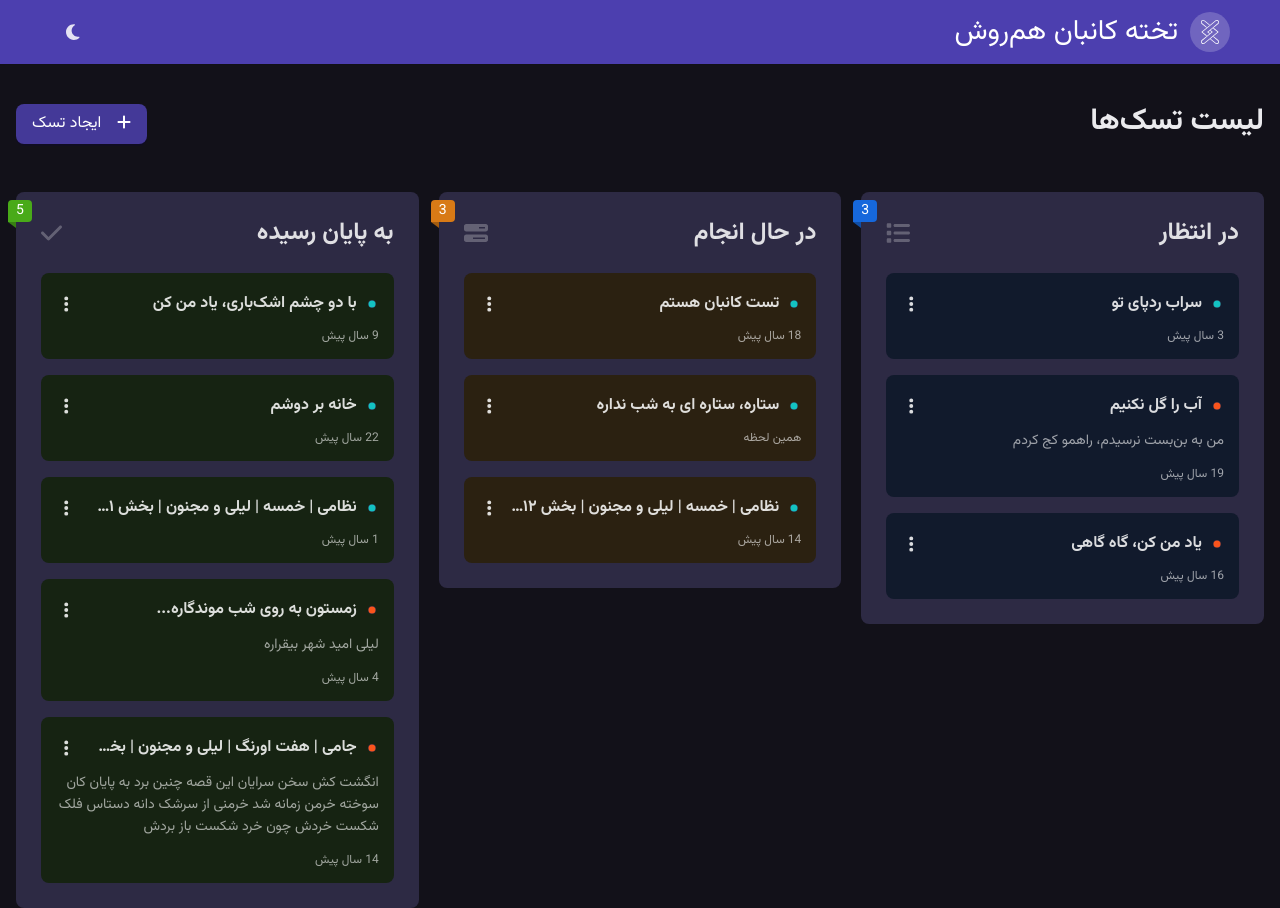
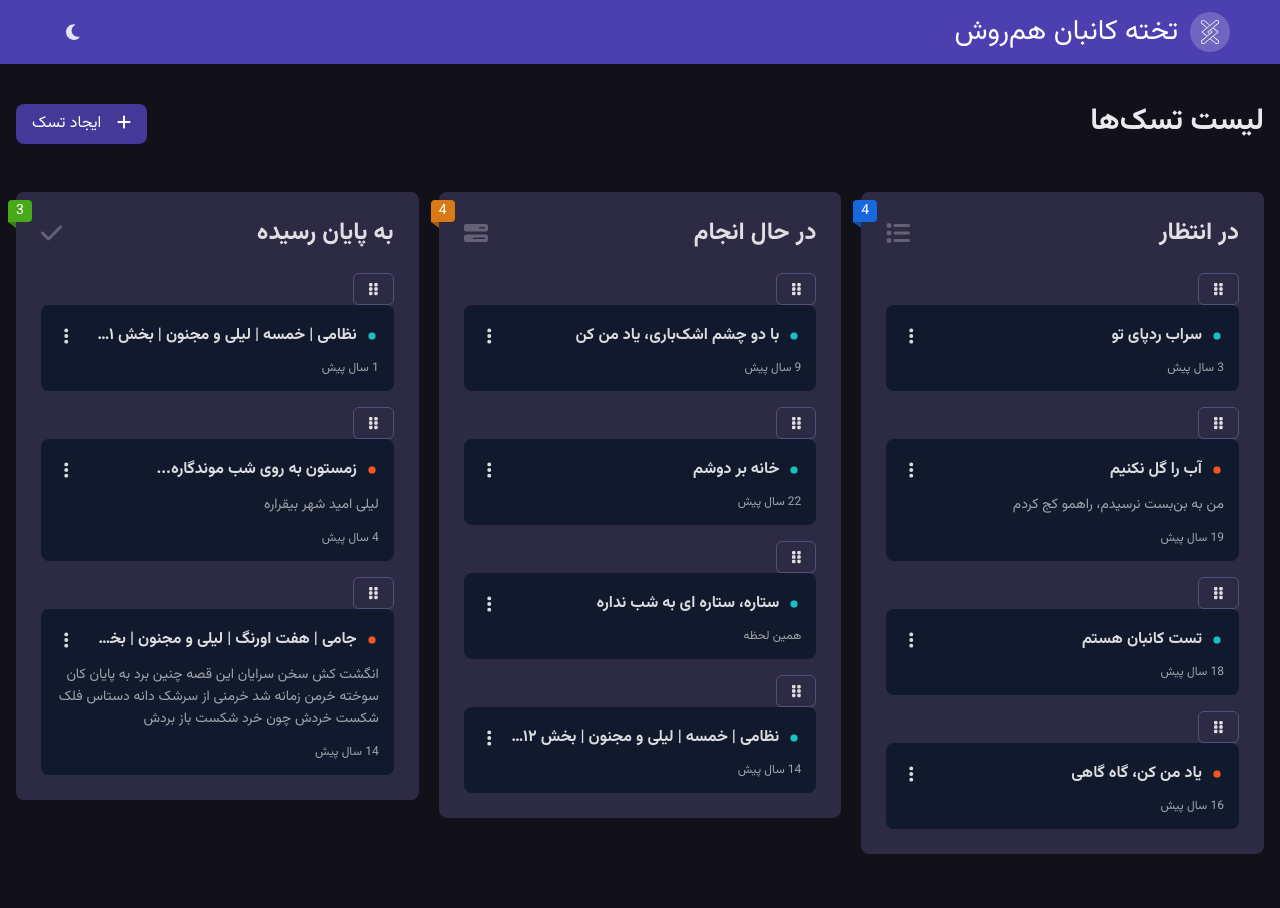
Before and after one commit to amir2mi/hamravesh-kanban, a React (Vite) app: page / in a window 1280 px wide. After the commit the page ends 854 px from the top, so only its background shows below. Built offline with nearby package versions, Linux system fonts and the light colour scheme.

Commit message:
Added basic dnd implementation between status and in vertical column

```diff
--- a/src/components/Kanban/card.tsx
+++ b/src/components/Kanban/card.tsx
@@ -3,11 +3,11 @@ import { Badge, Button, Card, Dropdown, theme } from "antd";
 import type { MenuProps } from "antd";
 import { FontAwesomeIcon } from "@fortawesome/react-fontawesome";
 import { faEllipsisVertical, faPenToSquare, faTrash } from "@fortawesome/free-solid-svg-icons";
-import { removeTodo, TodosStateProps } from "@store/todos";
+import { removeTodo, TodoItemProps } from "@store/todos";
 import { useMemo } from "react";
 import { useDispatch } from "react-redux";
 
-interface KanbanCardProps extends TodosStateProps {
+interface KanbanCardProps extends TodoItemProps {
   children?: React.ReactNode;
   onEdit?: (e: any) => void;
   onMenuClick?: (e: any) => void;
@@ -56,11 +56,7 @@ export default function KanbanCard(props: KanbanCardProps) {
   };
 
   return (
-    <Card
-      style={{ background: token[bgToken] }}
-      bodyStyle={{ padding: 15 }}
-      className="anim-slide-up-delayed group border-none"
-    >
+    <Card style={{ background: token[bgToken] }} bodyStyle={{ padding: 15 }} className="group border-none">
       <div className="mb-2 flex items-center justify-between">
         <div className="flex max-w-[calc(100%_-_2rem)] items-center gap-2">
           <Badge
--- /dev/null
+++ b/src/components/Sortable/item.tsx
@@ -0,0 +1,37 @@
+import { useSortable } from "@dnd-kit/sortable";
+import { CSS } from "@dnd-kit/utilities";
+import { faGripVertical } from "@fortawesome/free-solid-svg-icons";
+import { FontAwesomeIcon } from "@fortawesome/react-fontawesome";
+import { Button } from "antd";
+
+export function SortableItem({ children, id, status }: any) {
+  const { attributes, isDragging, listeners, setNodeRef, transform, transition } = useSortable({
+    id,
+    data: { status },
+  });
+
+  if (transform) {
+    if (isDragging) {
+      transform.scaleX = 0.85;
+      transform.scaleY = 0.85;
+    } else {
+      transform.scaleX = 1;
+      transform.scaleY = 1;
+    }
+  }
+
+  const style = {
+    transition,
+    transform: CSS.Transform.toString(transform),
+    opacity: isDragging ? 0.5 : undefined,
+  };
+
+  return (
+    <div ref={setNodeRef} style={style} {...attributes}>
+      <Button {...listeners}>
+        <FontAwesomeIcon icon={faGripVertical} />
+      </Button>
+      {children}
+    </div>
+  );
+}
--- a/src/pages/Main/index.tsx
+++ b/src/pages/Main/index.tsx
@@ -1,29 +1,66 @@
 import Header from "@components/Header";
+import KanbanCard from "@components/Kanban/card";
+import KanbanModal from "@components/Kanban/modal";
+import { faBarsProgress, faCheck, faList, faPlus } from "@fortawesome/free-solid-svg-icons";
+import { FontAwesomeIcon } from "@fortawesome/react-fontawesome";
+import { reorderTodo, TodoItemProps } from "@store/todos";
+import { useSelector } from "@store/utils";
 import { Badge, Button, Card, Col, Layout, Row } from "antd";
-import { FontAwesomeIcon } from "@fortawesome/react-fontawesome";
-import { faBarsProgress, faCheck, faList, faPlus } from "@fortawesome/free-solid-svg-icons";
-import { useSelector } from "@store/utils";
-import KanbanCard from "@components/Kanban/card";
-import { useMemo, useState } from "react";
-import KanbanModal from "@components/Kanban/modal";
-import type { TodosStateProps } from "@store/todos";
+import { useState } from "react";
+
+import { SortableItem } from "@components/Sortable/item";
+import {
+  closestCenter,
+  DndContext,
+  KeyboardSensor,
+  PointerSensor,
+  useDroppable,
+  useSensor,
+  useSensors,
+} from "@dnd-kit/core";
+import { SortableContext, sortableKeyboardCoordinates, verticalListSortingStrategy } from "@dnd-kit/sortable";
+import { useDispatch } from "react-redux";
 
 export default function MainPage() {
+  const dispatch = useDispatch();
   const { todos } = useSelector((store) => store);
 
-  const [modalItem, setModalItem] = useState<TodosStateProps | undefined>();
+  const [modalItem, setModalItem] = useState<TodoItemProps | undefined>();
 
-  const todoItems = useMemo(() => todos.filter((item) => item.status === "todo"), [todos]);
-  const inProgressItems = useMemo(() => todos.filter((item) => item.status === "inProgress"), [todos]);
-  const doneItems = useMemo(() => todos.filter((item) => item.status === "done"), [todos]);
-
-  const handleOnItemEdit = (item: TodosStateProps) => {
+  const handleOnItemEdit = (item: TodoItemProps) => {
     setModalItem(item);
   };
 
   const handleOnModalClose = () => {
     setModalItem(undefined);
   };
+
+  const sensors = useSensors(
+    useSensor(PointerSensor),
+    useSensor(KeyboardSensor, {
+      coordinateGetter: sortableKeyboardCoordinates,
+    })
+  );
+
+  function handleDragEnd(event: any) {
+    const { active, over } = event;
+    console.log(event);
+
+    if (active.id !== over.id) {
+      const fromStatus = active.data.current.status;
+      const toStatus = over.data.current.status;
+      const oldIndex = todos?.[fromStatus].findIndex(({ id }) => active.id === id);
+      const toIndex = todos?.[toStatus].findIndex(({ id }) => over.id === id);
+
+      console.log("active.id: ", active.id, "over.id: ", over.id);
+
+      console.log(fromStatus, toStatus, oldIndex, toIndex);
+
+      dispatch(reorderTodo({ fromIndex: oldIndex, toIndex: toIndex, fromStatus, toStatus }));
+    }
+  }
+
+  const allItems = [...todos.todo, ...todos.inProgress, ...todos.done];
 
   return (
     <Layout className="min-h-[100vh]">
@@ -41,54 +78,69 @@ export default function MainPage() {
             ایجاد تسک
           </Button>
         </div>
+        <DndContext sensors={sensors} collisionDetection={closestCenter} onDragEnd={handleDragEnd}>
+          <SortableContext
+            id="todo"
+            items={allItems.map(({ id }, index) => id || index)}
+            strategy={verticalListSortingStrategy}
+          >
             <Row gutter={[20, 20]} className="mt-12">
               <Col span={24} lg={8}>
-            <Badge.Ribbon text={todoItems?.length} color="blue">
-              <Card className="sticky top-0">
+                <Badge.Ribbon text={todos.todo?.length} color="blue">
+                  <Card>
                     <div className="mb-6 flex items-center justify-between">
                       <h3 className="m-0 text-2xl font-bold">در انتظار</h3>
                       <FontAwesomeIcon icon={faList} className="text-2xl opacity-30" />
                     </div>
-                <div className="flex flex-col gap-4">
-                  {todoItems.map((item, index) => (
-                    <KanbanCard {...item} key={String(index) + item.id} onEdit={handleOnItemEdit} />
+                    <div className="relative z-10 flex flex-col gap-4">
+                      {todos.todo.map((item, index) => (
+                        <SortableItem id={item?.id || index} key={item?.id || index} status="todo">
+                          <KanbanCard {...item} onEdit={handleOnItemEdit} />
+                        </SortableItem>
                       ))}
                     </div>
                   </Card>
                 </Badge.Ribbon>
               </Col>
               <Col span={24} lg={8}>
-            <Badge.Ribbon text={inProgressItems?.length} color="orange">
+                <Badge.Ribbon text={todos.inProgress?.length} color="orange">
                   <Card>
                     <div className="mb-6 flex items-center justify-between">
                       <h3 className="m-0 text-2xl font-bold">در حال انجام</h3>
                       <FontAwesomeIcon icon={faBarsProgress} className="text-2xl opacity-30" />
                     </div>
 
-                <div className="flex flex-col gap-4">
-                  {inProgressItems.map((item, index) => (
-                    <KanbanCard {...item} key={String(index) + item.id} onEdit={handleOnItemEdit} />
+                    <div className="relative z-10 flex flex-col gap-4">
+                      {todos.inProgress.map((item, index) => (
+                        <SortableItem id={item?.id || index} key={item?.id || index} status="inProgress">
+                          <KanbanCard {...item} onEdit={handleOnItemEdit} />
+                        </SortableItem>
                       ))}
                     </div>
                   </Card>
                 </Badge.Ribbon>
               </Col>
               <Col span={24} lg={8}>
-            <Badge.Ribbon text={doneItems?.length} color="green">
+                <Badge.Ribbon text={todos.done?.length} color="green">
                   <Card>
                     <div className="mb-6 flex items-center justify-between">
                       <h3 className="m-0 text-2xl font-bold">به پایان رسیده</h3>
                       <FontAwesomeIcon icon={faCheck} className="text-2xl opacity-30" />
                     </div>
-                <div className="flex flex-col gap-4">
-                  {doneItems.map((item, index) => (
-                    <KanbanCard key={String(index) + item.id} {...item} onEdit={handleOnItemEdit} />
+                    <div className="relative z-10 flex flex-col gap-4">
+                      {todos.done.map((item, index) => (
+                        <SortableItem id={item?.id || index} key={item?.id || index} status="done">
+                          <KanbanCard {...item} onEdit={handleOnItemEdit} />
+                        </SortableItem>
                       ))}
                     </div>
                   </Card>
                 </Badge.Ribbon>
               </Col>
             </Row>
+          </SortableContext>
+        </DndContext>
+
         <KanbanModal onClose={handleOnModalClose} item={modalItem} />
       </div>
     </Layout>
--- a/src/store/todos/index.tsx
+++ b/src/store/todos/index.tsx
@@ -1,86 +1,69 @@
+import { arrayMove } from "@dnd-kit/sortable";
 import { createSlice, PayloadAction } from "@reduxjs/toolkit";
 
-export interface TodosStateProps {
-  description?: string;
-  id?: number | string;
-  status?: "todo" | "inProgress" | "done";
-  title?: string;
-  type: "easy" | "hard";
-}
-
-interface reorderTodoProps {
-  from: TodosStateProps["id"];
-  to: TodosStateProps["id"];
-}
-
-const initialState: TodosStateProps[] = [
+const mockData = {
+  todo: [
     {
       description: "",
       id: 1577827861000,
-    status: "todo",
       title: "سراب ردپای تو",
       type: "easy",
     },
     {
       description: "من به بن‌بست نرسیدم، راهمو کج کردم",
       id: 1065887513000,
-    status: "todo",
       title: "آب را گل نکنیم",
       type: "hard",
     },
     {
       description: "",
       id: 1085415396000,
-    status: "inProgress",
       title: "تست کانبان هستم",
       type: "easy",
     },
     {
       description: "",
       id: 1161569583000,
-    status: "todo",
       title: "یاد من کن،‌ گاه گاهی",
       type: "hard",
     },
+  ],
+  inProgress: [
     {
       description: "",
       id: 1366021476000,
-    status: "done",
       title: "با دو چشم اشک‌باری، یاد من کن",
       type: "easy",
     },
     {
       description: "من به بن‌بست نرسیدم، راهمو کج کردم",
       id: 958181155000,
-    status: "done",
       title: "خانه بر دوشم",
       type: "easy",
     },
     {
       description: "",
       id: 1887345009000,
-    status: "inProgress",
       title: "ستاره، ستاره ای به شب نداره",
       type: "easy",
     },
     {
       description: "",
       id: 1226994526000,
-    status: "inProgress",
       title: "نظامی | خمسه | لیلی و مجنون | بخش ۱۲ - عاشق شدن لیلی و مجنون به یکدیگر",
       type: "easy",
     },
+  ],
+  done: [
     {
       description: "",
       id: 1633788030000,
-    status: "done",
       title: "نظامی | خمسه | لیلی و مجنون | بخش ۴۱ - غزل خواندن مجنون نزد لیلی",
       type: "easy",
     },
     {
       description: "لیلی امید شهر بیقراره",
       id: 1539376918000,
-    status: "done",
       title: "زمستون به روی شب موندگاره...",
       type: "hard",
     },
@@ -88,32 +71,67 @@ const initialState: TodosStateProps[] = [
       description:
         "انگشت کش سخن سرایان این قصه چنین برد به پایان کان سوخته خرمن زمانه شد خرمنی از سرشک دانه دستاس فلک شکست خردش چون خرد شکست باز بردش",
       id: 1231037251000,
-    status: "done",
       title:
         "جامی | هفت اورنگ | لیلی و مجنون | بخش ۳۱ - ملاقات کردن مجنون با شبان لیلی و خبر یافتن که مردان قبیله لیلی به غارت بیرون رفته‌اند و پیش لیلی رفتن وی",
       type: "hard",
     },
-];
+  ],
+};
+
+export interface TodoItemProps {
+  description?: string;
+  id?: number | string;
+  title?: string;
+  type?: "easy" | "hard" | string;
+}
+
+export type TodosStatus = "todo" | "inProgress" | "done";
+
+interface reorderTodoProps {
+  fromIndex: number;
+  toIndex: number;
+  fromStatus: TodosStatus;
+  toStatus: TodosStatus;
+}
+
+interface TodosStateProps {
+  todo: TodoItemProps[];
+  inProgress: TodoItemProps[];
+  done: TodoItemProps[];
+}
+
+const initialState: TodosStateProps = mockData;
+console.log(mockData);
 
 const todosSlice = createSlice({
   name: "todos",
   initialState,
   reducers: {
-    addTodo: (state, action: PayloadAction<TodosStateProps>) => {
-      const todo = action.payload;
-      todo.id = Date.now();
-      state.unshift(todo);
+    addTodo: (state, action: PayloadAction<TodoItemProps>) => {
+      // const todo = action.payload;
+      // todo.id = Date.now();
+      // state.unshift(todo);
     },
-    editTodo: (state, action: PayloadAction<TodosStateProps>) => {
-      const filteredState = state.map((todo) => (todo.id === action.payload.id ? action.payload : todo));
-      return filteredState;
+    editTodo: (state, action: PayloadAction<TodoItemProps>) => {
+      // const filteredState = state.map((todo) => (todo.id === action.payload.id ? action.payload : todo));
+      // return filteredState;
     },
     reorderTodo: (state, action: PayloadAction<reorderTodoProps>) => {
-      // state = state.filter((todo) => (todo.id === action.payload.id ? action.payload : todo));
+      const { fromIndex, toIndex, fromStatus, toStatus } = action.payload;
+
+      if (fromStatus === toStatus) {
+        state[fromStatus] = arrayMove(state[fromStatus], fromIndex, toIndex);
+      } else {
+        const itemToMove = state[fromStatus][fromIndex];
+        // remove from current status
+        state[fromStatus] = state[fromStatus].filter(({ id }) => id !== itemToMove.id);
+        // add to target status at given index
+        state[toStatus].splice(toIndex, 0, itemToMove);
+      }
     },
-    removeTodo: (state, action: PayloadAction<TodosStateProps["id"]>) => {
-      const filteredState = state.filter((todo) => todo.id !== action.payload);
-      return filteredState;
+    removeTodo: (state, action: PayloadAction<TodoItemProps["id"]>) => {
+      // const filteredState = state.filter((todo) => todo.id !== action.payload);
+      // return filteredState;
     },
   },
 });
```
Also changed, not shown: src/components/Kanban/modal.tsx (+5 -4 lines), src/store/todos/mock.json (added, +74 -0 lines). Lines whose indentation alone changed are shown as unchanged.
